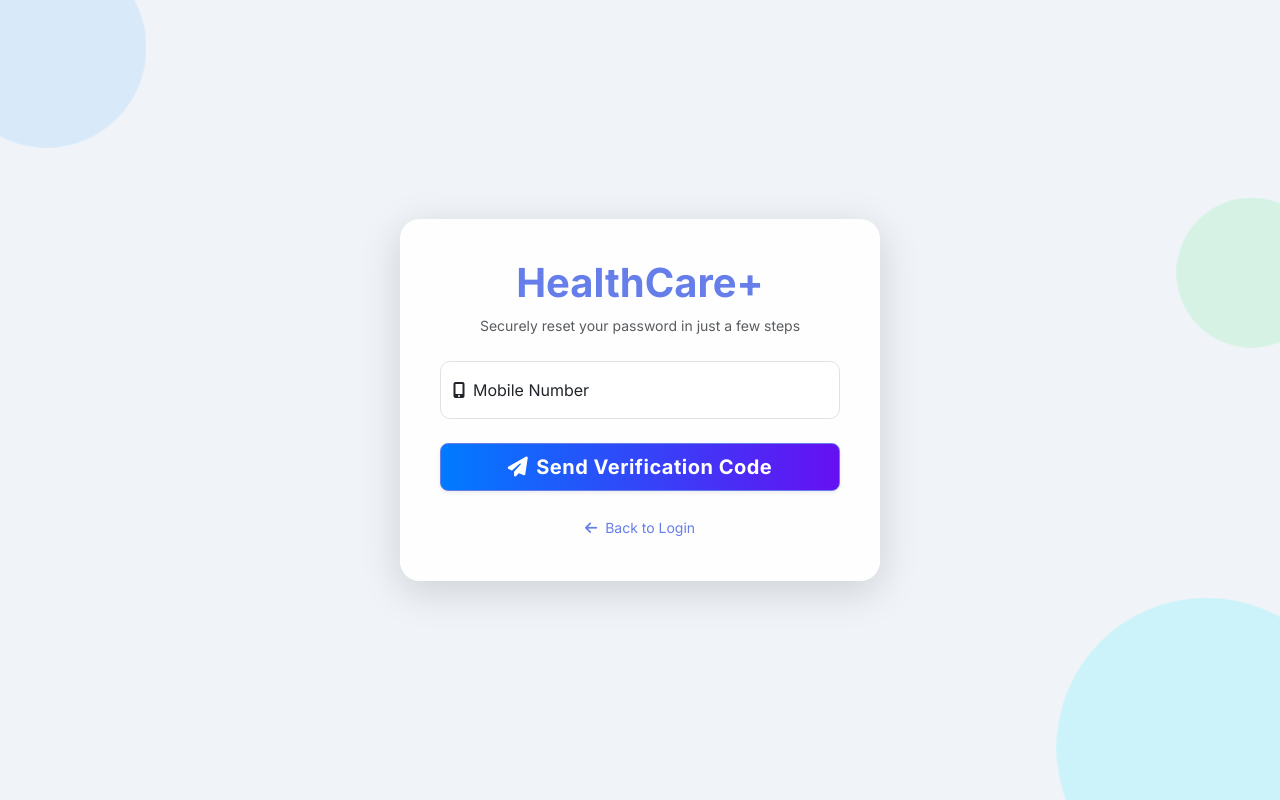
After one commit to amulbabariya07/hms-system, a Flask app: page /patient/forgot-password in a window 1280 px wide. The commit adds this page. Run offline with Flask 3, Linux system fonts and the light colour scheme.

Commit message:
[IMP] Add Forget password change functionality

```diff
--- a/app/patient/routes.py
+++ b/app/patient/routes.py
@@ -8,6 +8,9 @@ import smtplib
 from email.mime.text import MIMEText
 from email.mime.multipart import MIMEMultipart
 from app.models import MailSetting
+import random
+from flask import session
+from app.models import User, MailSetting
 
 def clean_mobile_number(number):
     return re.sub(r'\D', '', number)
@@ -345,3 +348,105 @@ def send_profile_update_email(patient, old_full_name, old_email, old_mobile, pas
         print(f"Profile update email sent to {receiver_email}")
     except Exception as e:
         print("Failed to send email:", e)
+
+
+@patient_bp.route('/forgot-password', methods=['GET', 'POST'])
+def forgot_password():
+    step = 'enter_number'
+
+    if request.method == 'POST':
+        # Step 1: Send verification code
+        if 'mobile_number' in request.form and 'verification_code' not in request.form and 'password' not in request.form:
+            mobile_number = clean_mobile_number(request.form['mobile_number'])
+            user = User.query.filter_by(mobile_number=mobile_number).first()
+            if not user:
+                flash('This mobile number is not registered.', 'danger')
+                return render_template('patient/forgot_password.html', step='enter_number')
+
+            # Generate 6-digit code
+            code = '{:06d}'.format(random.randint(0, 999999))
+            session['forgot_password_code'] = code
+            session['forgot_password_mobile'] = mobile_number
+
+            # Send email
+            send_forgot_password_email(user.email, user.full_name, code)
+
+            flash('A 6-digit verification code has been sent to your registered email.', 'info')
+            return render_template('patient/forgot_password.html', step='enter_code', mobile_number=mobile_number)
+
+        # Step 2: Verify code
+        elif 'verification_code' in request.form:
+            mobile_number = clean_mobile_number(request.form['mobile_number'])
+            entered_code = request.form['verification_code']
+            code = session.get('forgot_password_code')
+            mobile_session = session.get('forgot_password_mobile')
+
+            if code != entered_code or mobile_number != mobile_session:
+                flash('Invalid verification code.', 'danger')
+                return render_template('patient/forgot_password.html', step='enter_code', mobile_number=mobile_number)
+
+            flash('Code verified. Enter your new password.', 'info')
+            return render_template('patient/forgot_password.html', step='reset_password', mobile_number=mobile_number)
+
+        # Step 3: Update password
+        elif 'password' in request.form:
+            mobile_number = clean_mobile_number(request.form['mobile_number'])
+            password = request.form['password']
+            confirm_password = request.form['confirm_password']
+
+            if password != confirm_password:
+                flash('Passwords do not match.', 'danger')
+                return render_template('patient/forgot_password.html', step='reset_password', mobile_number=mobile_number)
+
+            user = User.query.filter_by(mobile_number=mobile_number).first()
+            if not user:
+                flash('User not found.', 'danger')
+                return redirect(url_for('patient.patient_login'))
+
+            from werkzeug.security import generate_password_hash
+            user.password = generate_password_hash(password)
+            db.session.commit()
+
+            # Clear session codes
+            session.pop('forgot_password_code', None)
+            session.pop('forgot_password_mobile', None)
+
+            flash('Password updated successfully! Please login.', 'success')
+            return redirect(url_for('patient.patient_login'))
+
+    return render_template('patient/forgot_password.html', step=step)
+
+
+def send_forgot_password_email(receiver_email, full_name, code):
+    mail_config = MailSetting.query.first()
+    if not mail_config or not receiver_email:
+        print("Mail settings missing or email not available!")
+        return
+
+    sender_email = mail_config.mail_default_email or mail_config.mail_username
+
+    html_content = render_template(
+        'email/forgot_password.html',
+        full_name=full_name,
+        code=code
+    )
+
+    msg = MIMEMultipart("alternative")
+    msg['Subject'] = "Your Password Reset Code"
+    msg['From'] = sender_email
+    msg['To'] = receiver_email
+    msg.attach(MIMEText(html_content, "html"))
+
+    try:
+        with smtplib.SMTP(mail_config.mail_server, mail_config.mail_port) as server:
+            if mail_config.mail_use_tls:
+                server.starttls()
+            server.login(mail_config.mail_username, mail_config.mail_password)
+            server.sendmail(sender_email, receiver_email, msg.as_string())
+        print("\n\n\n")
+        print(f"Forgot password code sent to {receiver_email}")
+        print("\n\n\n")
+    except Exception as e:
+        print('\n\n\n')
+        print("Failed to send email:", e)
+        print('\n\n\n')
--- /dev/null
+++ b/app/patient/templates/patient/forgot_password.html
@@ -0,0 +1,171 @@
+{% extends "base.html" %}
+{% block title %}Forgot Password - HealthCare+{% endblock %}
+
+{% block content %}
+<div class="auth-wrapper-modern">
+    <div class="auth-card-modern">
+        <!-- Header -->
+        <div class="text-center mb-4">
+            <h1 class="fw-bold text-primary">HealthCare+</h1>
+            <p class="text-muted small">Securely reset your password in just a few steps</p>
+        </div>
+
+        <!-- Flash Messages -->
+        {% with messages = get_flashed_messages(with_categories=true) %}
+        {% if messages %}
+        {% for category, message in messages %}
+        <div class="alert alert-{{ 'danger' if category == 'error' else category }} alert-dismissible fade show" role="alert">
+            <i class="fas fa-{{ 'exclamation-triangle' if category == 'error' else ('check-circle' if category == 'success' else 'info-circle') }} me-2"></i>
+            {{ message }}
+            <button type="button" class="btn-close" data-bs-dismiss="alert" aria-label="Close"></button>
+        </div>
+        {% endfor %}
+        {% endif %}
+        {% endwith %}
+
+        <!-- Step 1: Enter Mobile Number -->
+        {% if step == 'enter_number' %}
+        <form method="POST" action="{{ url_for('patient.forgot_password') }}" class="needs-validation" novalidate>
+            <div class="form-floating mb-4">
+                <input type="tel" class="form-control form-control-lg" id="mobile_number" name="mobile_number" placeholder="Mobile Number" required pattern="\d{10}">
+                <label for="mobile_number"><i class="fas fa-mobile-alt me-2"></i>Mobile Number</label>
+                <div class="invalid-feedback">Please enter a valid 10-digit mobile number.</div>
+            </div>
+            <div class="d-grid">
+                <button type="submit" class="btn btn-primary btn-lg fw-bold shadow-sm btn-gradient">
+                    <i class="fas fa-paper-plane me-2"></i>Send Verification Code
+                </button>
+            </div>
+        </form>
+        {% endif %}
+
+        <!-- Step 2: Enter 6-digit Code -->
+        {% if step == 'enter_code' %}
+        <form method="POST" action="{{ url_for('patient.forgot_password') }}" class="needs-validation" novalidate>
+            <input type="hidden" name="mobile_number" value="{{ mobile_number }}">
+            <div class="form-floating mb-4">
+                <input type="text" class="form-control form-control-lg" name="verification_code" placeholder="6-digit Code" required pattern="\d{6}">
+                <label><i class="fas fa-key me-2"></i>Enter 6-digit Code</label>
+                <div class="invalid-feedback">Enter the 6-digit code sent to your email.</div>
+            </div>
+            <div class="d-grid">
+                <button type="submit" class="btn btn-primary btn-lg fw-bold shadow-sm btn-gradient">
+                    <i class="fas fa-check me-2"></i>Verify Code
+                </button>
+            </div>
+        </form>
+        {% endif %}
+
+        <!-- Step 3: Reset Password -->
+        {% if step == 'reset_password' %}
+        <form method="POST" action="{{ url_for('patient.forgot_password') }}" class="needs-validation" novalidate>
+            <input type="hidden" name="mobile_number" value="{{ mobile_number }}">
+            <div class="form-floating mb-3">
+                <input type="password" class="form-control form-control-lg" name="password" placeholder="New Password" required minlength="6">
+                <label><i class="fas fa-lock me-2"></i>New Password</label>
+            </div>
+            <div class="form-floating mb-4">
+                <input type="password" class="form-control form-control-lg" name="confirm_password" placeholder="Confirm Password" required minlength="6">
+                <label><i class="fas fa-check-circle me-2"></i>Confirm Password</label>
+            </div>
+            <div class="d-grid">
+                <button type="submit" class="btn btn-success btn-lg fw-bold shadow-sm btn-gradient">
+                    <i class="fas fa-sync-alt me-2"></i>Update Password
+                </button>
+            </div>
+        </form>
+        {% endif %}
+
+        <!-- Back to login -->
+        <div class="text-center mt-4">
+            <a href="{{ url_for('patient.patient_login') }}" class="small text-decoration-none text-primary hover-underline">
+                <i class="fas fa-arrow-left me-2"></i>Back to Login
+            </a>
+        </div>
+    </div>
+
+    <!-- Floating abstract shapes -->
+    <div class="bg-shape shape1"></div>
+    <div class="bg-shape shape2"></div>
+    <div class="bg-shape shape3"></div>
+</div>
+
+<style>
+/* Background */
+.auth-wrapper-modern {
+    position: relative;
+    display: flex;
+    justify-content: center;
+    align-items: center;
+    min-height: 100vh;
+    padding: 2rem;
+    background: #f0f4f8;
+    overflow: hidden;
+}
+
+/* Floating abstract shapes */
+.bg-shape {
+    position: absolute;
+    border-radius: 50%;
+    opacity: 0.15;
+    animation: floatShape 8s ease-in-out infinite alternate;
+}
+.shape1 { width: 200px; height: 200px; background: #4facfe; top: -50px; left: -50px; }
+.shape2 { width: 300px; height: 300px; background: #00f2fe; bottom: -100px; right: -80px; }
+.shape3 { width: 150px; height: 150px; background: #43e97b; top: 200px; right: -50px; }
+
+@keyframes floatShape {
+    0% { transform: translateY(0px) translateX(0px); }
+    50% { transform: translateY(20px) translateX(15px); }
+    100% { transform: translateY(-10px) translateX(-10px); }
+}
+
+/* Glassmorphism card */
+.auth-card-modern {
+    position: relative;
+    width: 100%;
+    max-width: 480px;
+    padding: 2.5rem;
+    background: rgba(255, 255, 255, 0.9);
+    backdrop-filter: blur(15px);
+    border-radius: 20px;
+    box-shadow: 0 10px 40px rgba(0,0,0,0.15);
+    z-index: 2;
+    animation: slideUp 0.7s ease;
+}
+
+/* Floating labels & inputs */
+.form-control {
+    border-radius: 10px;
+    height: 60px;
+    font-size: 1rem;
+}
+.form-control:focus {
+    border-color: #007bff;
+    box-shadow: 0 0 0 0.2rem rgba(0,123,255,.25);
+}
+
+/* Buttons with gradient */
+.btn-gradient {
+    background: linear-gradient(90deg, #007bff, #6610f2);
+    color: #fff;
+    transition: all 0.3s ease;
+}
+.btn-gradient:hover {
+    background: linear-gradient(90deg, #6610f2, #007bff);
+    transform: translateY(-2px);
+    box-shadow: 0 6px 15px rgba(0,0,0,0.2);
+}
+
+/* Slide-up animation */
+@keyframes slideUp {
+    from { transform: translateY(30px); opacity: 0; }
+    to { transform: translateY(0); opacity: 1; }
+}
+
+/* Hover underline for links */
+.hover-underline:hover {
+    text-decoration: underline;
+}
+</style>
+{% endblock %}
--- a/app/patient/templates/patient/header.html
+++ b/app/patient/templates/patient/header.html
@@ -10,7 +10,7 @@
         <div class="collapse navbar-collapse" id="navbarNav">
             <ul class="navbar-nav ms-auto align-items-lg-center">
                 <li class="nav-item">
-                    <a class="nav-link fw-semibold" href="/"><i class="fas fa-home me-1"></i>Home</a>
+                    <a class="nav-link fw-semibold" href="{{ url_for('patient.patient_home') }}"><i class="fas fa-home me-1"></i>Home</a>
                 </li>
 
                 <!-- ✅ New Menu Items -->
```
Also changed, not shown: app/patient/templates/email/forgot_password.html (added, +92 -0 lines), app/patient/templates/patient/auth.html (+15 -1 lines).
